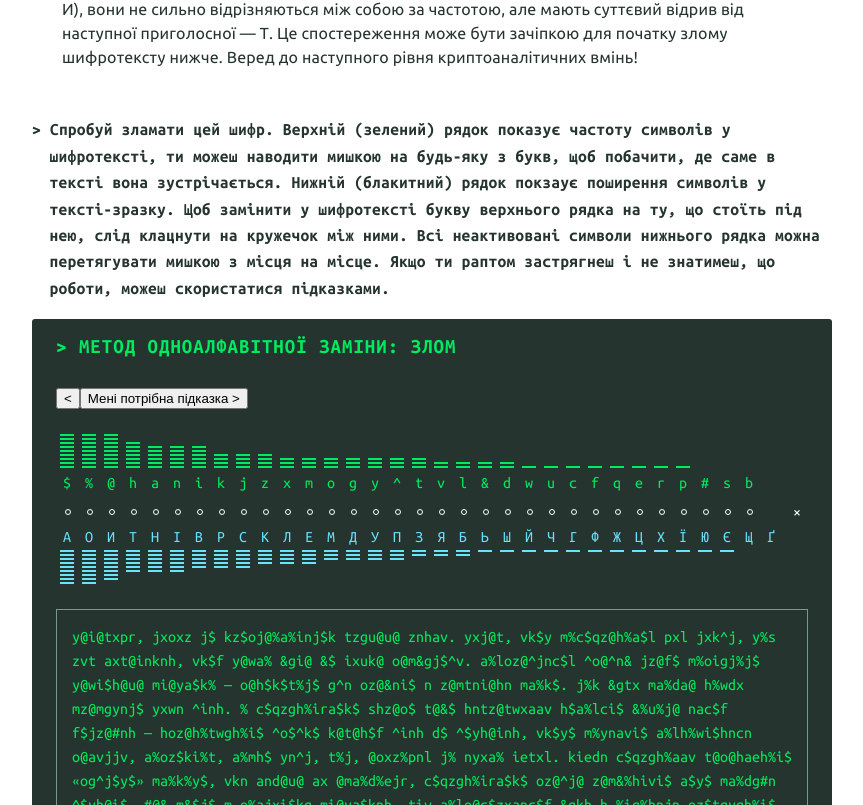
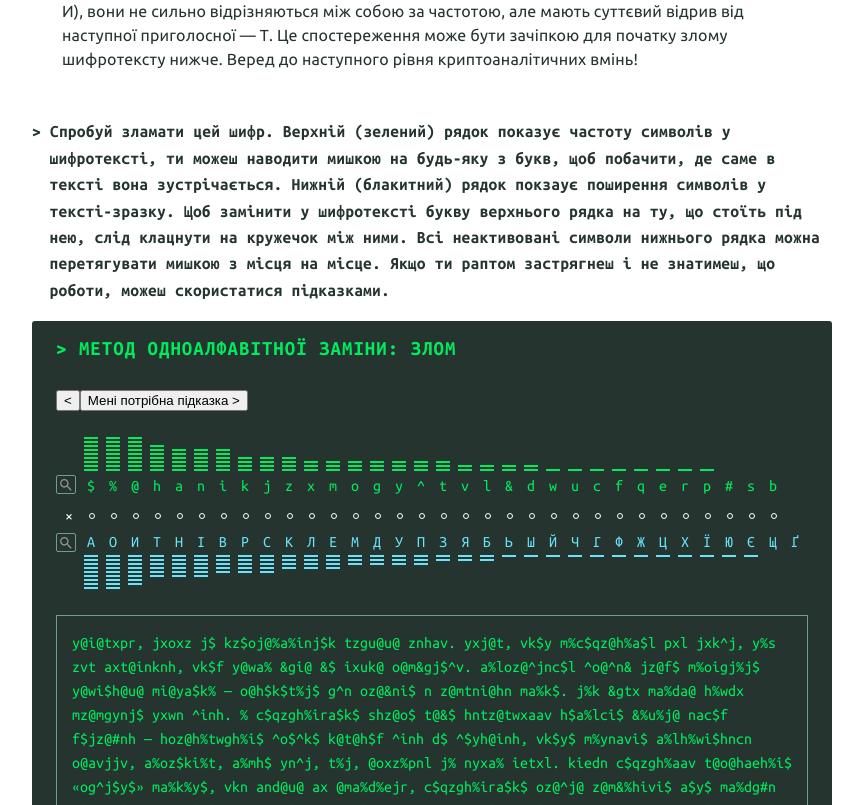
Before and after one commit to Zlira/crypto_history, a React (Create React App) app: page /2 in a window 1280 px wide. Shown: the part 2681-3486 px from the top of the page, without its empty margins (208-1071 px from the left). Built offline with nearby package versions, Linux system fonts and the light colour scheme.

Commit message:
MonoalphabetBreakCipher: added search for letters

```diff
--- a/src/components/MonoalphabetBreakWidget/LetterFrequencies.js
+++ b/src/components/MonoalphabetBreakWidget/LetterFrequencies.js
@@ -3,15 +3,9 @@ import React from 'react'
 import { DragDropContext, Droppable, Draggable } from 'react-beautiful-dnd'
 
 
-export class LetterFreques extends React.Component {
-  shouldComponentUpdate() {
-    // for current use cases no need to check any props because they
-    // should never be updated
-    return false
-  }
-
+export class LetterFreques extends React.PureComponent {
   render () {
-    let {lettersInfo, upsidedown, isPlainText, handleHover} = this.props
+    let {lettersInfo, upsidedown, isPlainText, handleHover, selectedLetter} = this.props
     const letters = []
     if (! handleHover) {
       handleHover = e => null
@@ -21,33 +15,18 @@ export class LetterFreques extends React.Component {
       letters.push(
         <LetterFreq letter={letter.letter} freq={letter.freq}
           upsidedown={upsidedown} isPlainText={isPlainText} handleHover={handleHover}
-          key={letter.letter} />
+          key={letter.letter} isSelected={letter.letter === selectedLetter}/>
       )
     }
     return <div className="cipher-widget__letters-freq-cont">{letters}</div>
   }
 }
 
-function allComponentsEqual(arr1, arr2) {
-    return arr1
-      .map((el, i) => [el, arr2[i]])
-      .map(([el1, el2], i) => el1 === el2)
-      .reduce((acc, val) => acc && val, true)
-}
 
-
-export class LetterFrequesDraggable extends React.Component {
-  shouldComponentUpdate(nextProps, nextState) {
-    return (
-      !allComponentsEqual(this.props.lockedLetters, nextProps.lockedLetters) ||
-      !allComponentsEqual(
-        this.props.lettersInfo.map(el => el.letter),
-        nextProps.lettersInfo.map(el => el.letter))
-      )
-  }
-
+export class LetterFrequesDraggable extends React.PureComponent {
   render() {
-    const {lettersInfo, upsidedown, isPlainText, onDragEnd, lockedLetters} = this.props
+    const {lettersInfo, upsidedown, isPlainText, onDragEnd,
+      lockedLetters, selectedLetter} = this.props
     const letters = []
     for (let i=0; i < Object.keys(lettersInfo).length; i++) {
       let letter = lettersInfo[i]
@@ -58,6 +37,7 @@ export class LetterFrequesDraggable extends React.Component {
         >
           {(provided) => <LetterFreq letter={letter.letter} freq={letter.freq}
               upsidedown={upsidedown} isPlainText={isPlainText} handleHover={() => null}
+              isSelected={letter.letter === selectedLetter}
               isLocked={isLocked}
               innerRef={provided.innerRef}
               draggableProps={provided.draggableProps}
@@ -85,11 +65,14 @@ export class LetterFrequesDraggable extends React.Component {
 
 function LetterFreq({letter, freq, upsidedown, isPlainText, handleHover,
     isLocked, innerRef,
-    draggableProps, dragHandleProps
+    draggableProps, dragHandleProps, isSelected,
 }) {
   const freqInd = <FreqIndicator freq={freq} upsidedown={upsidedown} isPlainText={isPlainText} />
-  const textClassName = "cipher-widget__text " + (isPlainText? 'cipher-widget__text_plain' : '')
-  const containerClassName = "cipher-widget__letter-freq " + (isLocked? 'cipher-widget__letter-freq_locked' : '')
+  const textClassName = "cipher-widget__text "
+    + (isPlainText? 'cipher-widget__text_plain' : '')
+  const containerClassName = "cipher-widget__letter-freq "
+    + (isLocked? 'cipher-widget__letter-freq_locked ' : '')
+    + (isSelected? 'cipher-widget__letter-freq_selected ' : '')
   return (
     <div className={containerClassName} ref={innerRef}
       {...draggableProps} {...dragHandleProps}
--- a/src/components/MonoalphabetBreakWidget/MonoalphabetBreakWidget.css
+++ b/src/components/MonoalphabetBreakWidget/MonoalphabetBreakWidget.css
@@ -1,15 +1,23 @@
 .cipher-widget__letters-freq-cont {
   margin-bottom: 4px;
+  margin-left: 24px;
 }
 
 .cipher-widget__letter-freq {
   display: inline-block;
-  padding: 0 4px;
+  box-sizing: border-box;
+  border: 1px solid rgba(0, 0, 0, 0);
+  padding: 0 3px;
 }
 
 .cipher-widget__letter-freq_locked {
   transform: none!important;
   cursor: no-drop;
+}
+
+.cipher-widget__letter-freq_selected {
+  border: 1px solid gray;
+  border-radius: 3px;
 }
 
 .cipher-widget__letter-freq .cipher-widget__text {
@@ -18,6 +26,11 @@
   padding: 0 0 5px 0;
   width: 100%;
   text-align: center;
+}
+
+.cipher-widget__pair-indics-cont {
+  margin-left: 24px;
+  position: relative;
 }
 
 .cipher-widget__pair-indicator-outer,
@@ -31,7 +44,7 @@
 
 .cipher-widget__pair-reset {
   position: absolute;
-  right: 0px;
+  left: -22px;
   top: 0px;
   color: white;
   text-align: center;
@@ -87,3 +100,27 @@
   letter-spacing: 0;
   padding: 0;
 }
+
+.cipher-widget__letter-selector {
+  outline: none;
+  background-color: rgba(0, 0, 0, 0);
+  border: 1px solid #739B8E;
+  border-radius: 2px;
+  color: white;
+  padding: 2px 5px;
+  font-family: 'Ubuntu Mono', monospace;
+  width: 20px;
+  box-sizing: border-box;
+  position: absolute;
+}
+
+.cipher-widget__letter-selector_empty {
+  background-image: url('../../img/icons/baseline-search-24px.svg');
+  background-repeat: no-repeat;
+  background-position: top 1px left 1px;
+  background-size: 16px;
+}
+
+.cipher-widget__letter-selector_bottom {
+  bottom: 6px;
+}
--- a/src/components/MonoalphabetBreakWidget/PairingSwitches.js
+++ b/src/components/MonoalphabetBreakWidget/PairingSwitches.js
@@ -7,9 +7,9 @@ export class PairingSwitches extends React.PureComponent {
     const switches = paired.map(
       (isPaired, i) => <PairingSwitch key={i} handleClick={e => handleClick(i)} isPaired={isPaired}/>
     )
-    return <div style={{position: 'relative'}}>
+    return <div className="cipher-widget__pair-indics-cont">
+      <div className="cipher-widget__pair-reset" title="Скинути" onClick={reset}>×</div>
       {switches}
-      <div className="cipher-widget__pair-reset" title="скинути" onClick={reset}>×</div>
     </div>
   }
 }
--- a/src/components/MonoalphabetBreakWidget/index.js
+++ b/src/components/MonoalphabetBreakWidget/index.js
@@ -21,6 +21,7 @@ export default class MonoalphabetBreakWidget extends React.Component {
     this.setHighlighted = this.setHighlighted.bind(this)
     this.reorderRefFrequency = this.reorderRefFrequency.bind(this)
     this.getSubstDict = this.getSubstDict.bind(this)
+    this.setSelectedLetter = this.setSelectedLetter.bind(this)
   }
 
   getInitState() {
@@ -33,11 +34,19 @@ export default class MonoalphabetBreakWidget extends React.Component {
       pairings: Array(letterCount).fill(false),
       highlightedLetter: null,
       refLetterFreq: refLetterFreq,
+      selectedRefLetter: '',
+      selectedTextLetter: '',
     }
   }
 
   setInitState() {
     this.setState(this.getInitState())
+  }
+
+  setSelectedLetter(letter, letterType) {
+    this.setState({
+      [letterType]: letter,
+    })
   }
 
   toggleLettePairing(index) {
@@ -131,12 +140,25 @@ export default class MonoalphabetBreakWidget extends React.Component {
         <h3 className='cipher-widget__title'>Метод одноалфавітної заміни: Злом</h3>
         <div className='cipher-widget__body'>
           <HintContainer substDict={substDict}/>
-          <LetterFreques lettersInfo={monoAlphBreakText} handleHover={this.setHighlighted}/>
+          <div style={{position: 'relative'}}>
+            <OneLetterInput letter={this.state.selectedTextLetter}
+              title={'Виділити букву шифротексту'}
+              letterSetter={l => this.setSelectedLetter(l, 'selectedTextLetter')}
+              bottom />
+            <LetterFreques lettersInfo={monoAlphBreakText} handleHover={this.setHighlighted}
+              selectedLetter={this.state.selectedTextLetter} />
+          </div>
           <PairingSwitches paired={this.state.pairings} handleClick={this.toggleLettePairing}
             reset={this.setInitState} />
-          <LetterFrequesDraggable lettersInfo={this.state.refLetterFreq}
-            upsidedown isPlainText onDragEnd={this.reorderRefFrequency}
-            lockedLetters ={this.state.pairings} />
+          <div style={{position: 'relative'}}>
+            <OneLetterInput letter={this.state.selectedRefLetter}
+              title={'Виділити букву тексту-зразка'}
+              letterSetter={l => this.setSelectedLetter(l, 'selectedRefLetter')}/>
+            <LetterFrequesDraggable lettersInfo={this.state.refLetterFreq}
+              upsidedown isPlainText onDragEnd={this.reorderRefFrequency}
+              lockedLetters ={this.state.pairings}
+              selectedLetter={this.state.selectedRefLetter}/>
+          </div>
           <CipherText text={this.props.text} substDict={substDict}
             highlightedLetter={this.state.highlightedLetter} />
         </div>
@@ -164,12 +186,6 @@ function processText(text, substDict, highlightedLetter) {
   }
   spans.push(<span className={currClass} key={text.length}>{currSpanText}</span>)
   return spans
-  // const letters = text.split('').map(
-  //   (l, i) => substDict[l]
-  //     ? <span className={getClass(l)} key={i}>{substDict[l]}</span>
-  //     : <span className={getClass(l)} key={i}>{l}</span>
-  // )
-  // return letters
 }
 
 
@@ -180,3 +196,32 @@ function CipherText({text, substDict, highlightedLetter}) {
     </p>
   )
 }
+
+
+class OneLetterInput extends React.PureComponent {
+  constructor(props) {
+    super(props)
+    this.handleInput = this.handleInput.bind(this)
+  }
+
+  handleInput(e) {
+    const value = e.target.value
+    let result = ''
+    if (value.length) {
+      result = value[value.length - 1].toLowerCase()
+    }
+    this.props.letterSetter(result)
+  }
+
+  render() {
+    const isEmpty = !this.props.letter.length
+    const className = 'cipher-widget__letter-selector '
+      + (isEmpty? 'cipher-widget__letter-selector_empty ' : '')
+      + (this.props.bottom? 'cipher-widget__letter-selector_bottom' : '')
+    return (
+      <input className={className}
+        title={this.props.title}
+        type="text" value={this.props.letter} onChange={this.handleInput} />
+    )
+  }
+}
```
Also changed, not shown: src/img/icons/baseline-search-24px.svg (added).
